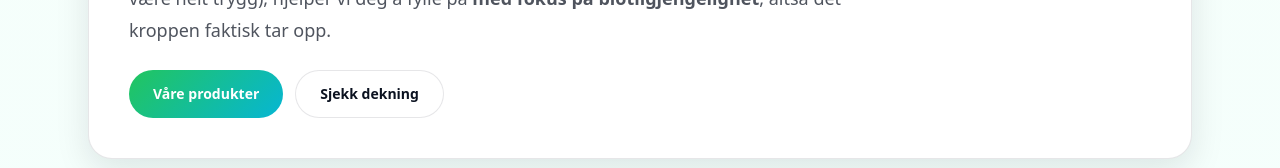
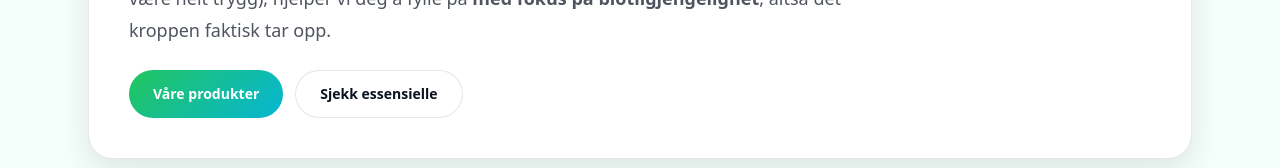
Before and after one commit to Smertefri-2026/smootday-feb-26, a Next.js app: page / in a window 1280 px wide. Shown: the part 456-624 px from the top of the page. Built offline with nearby package versions, Linux system fonts and the light colour scheme; a web font is replaced by a local one.

Commit message:
essensielle

```diff
--- a/src/app/sections/Section1Hero.tsx
+++ b/src/app/sections/Section1Hero.tsx
@@ -68,7 +68,7 @@ export default function Section1Hero() {
                 borderRadius: 9999,
               }}
             >
-              Sjekk dekning
+              Sjekk essensielle
             </a>
           </div>
         </div>
```
